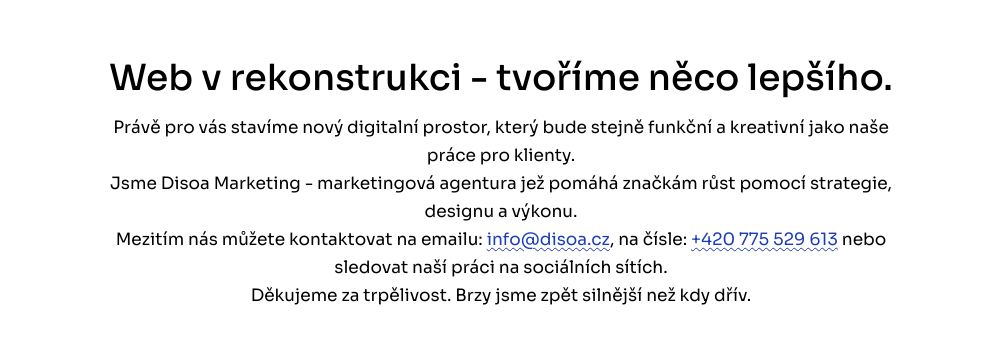
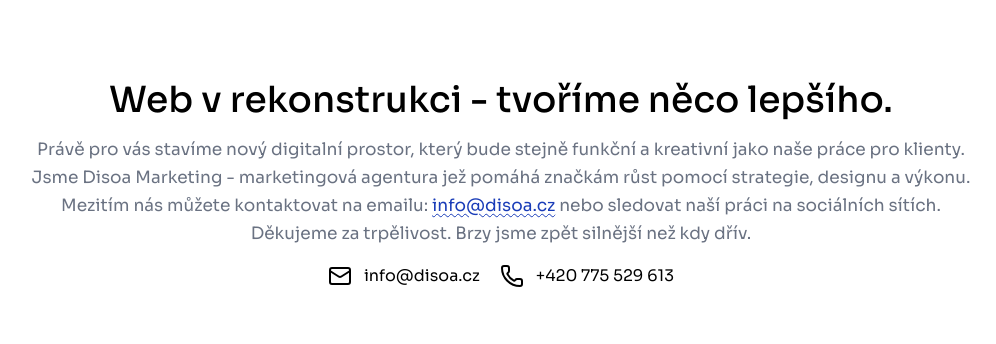
Before and after one commit to adamhitzger/disoa, a Next.js app: page / in a window 1280 px wide. Shown: the part 216-560 px from the top of the page, without its empty margins (139-1135 px from the left). Built offline with nearby package versions, Linux system fonts and the light colour scheme.

Commit message:
Uprava designu

```diff
--- a/app/page.tsx
+++ b/app/page.tsx
@@ -1,17 +1,27 @@
+import { Mail, Phone } from "lucide-react";
 import Link from "next/link";
 
 export default function Home() {
   return (
-    <main className="font-sora w-full bg-white flex flex-col  items-center justify-items-center text-black min-h-screen p-8">
-      <div className="flex md:w-2/3 flex-col w-full space-y-4 text-center m-auto">
+    <main className="font-sora w-full bg-white flex flex-col  items-center text-black min-h-screen p-8">
+      <div className="flex md:w-6/7 flex-col w-full space-y-4 text-center m-auto">
 <h1 className="text-4xl font-medium">Web v rekonstrukci - tvoříme něco lepšího.</h1>
-      <p className="text-[17px] leading-7">
+      <p className="text-gray-500 text-[17px] leading-7">
         Právě pro vás stavíme nový digitalní prostor, který bude stejně funkční a kreativní jako naše práce pro klienty.<br/>
         Jsme Disoa Marketing - marketingová agentura jež pomáhá značkám růst pomocí strategie, designu a výkonu.<br/>
-        Mezitím nás můžete kontaktovat na emailu: <Link className="text-blue-800 underline underline-offset-2 decoration-1 decoration-wavy" href={"mailto:info@disoa.cz"}>info@disoa.cz</Link>, na čísle: <Link className="text-blue-800 underline underline-offset-2 decoration-1 decoration-wavy" href={"tel:+420775529613"}>+420 775 529 613</Link> nebo sledovat naší práci na sociálních sítích.<br/>
+        Mezitím nás můžete kontaktovat na emailu: <Link className="text-blue-800 underline underline-offset-2 decoration-1 decoration-wavy" href={"mailto:info@disoa.cz"}>info@disoa.cz</Link> nebo sledovat naší práci na sociálních sítích.<br/>
         Děkujeme za trpělivost. Brzy jsme zpět silnější než kdy dřív.
       </p>
+      <div className="w-fit mx-auto flex gap-5 flex-row justify-between">
+        <Link href={"mailto:info@disoa.cz"} className="w-fit flex flex-row gap-3">
+            <Mail className="w-6 h-6" /> info@disoa.cz
+        </Link>
+        <Link href={"tel:+420775529613"} className="w-fit flex flex-row gap-3">
+            <Phone className="w-6 h-6" />  +420 775 529 613
+        </Link>
       </div>
+      </div>
+
     </main>
   );
 }
```
